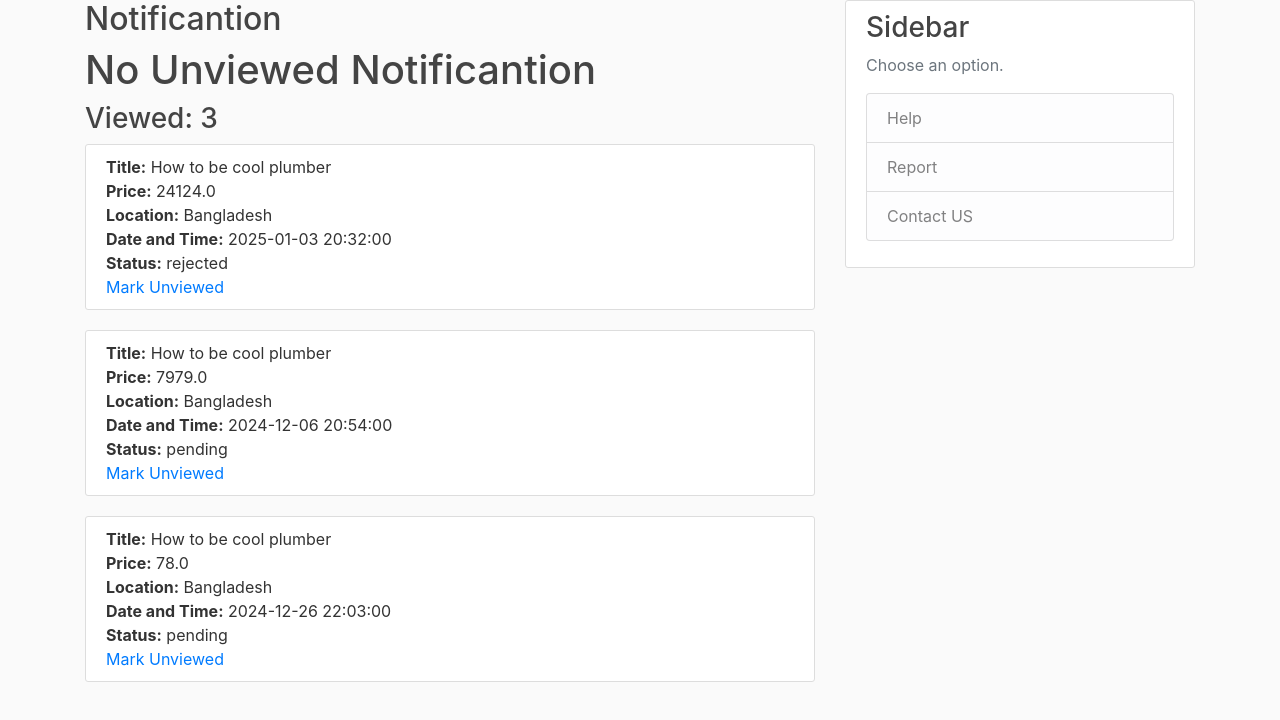
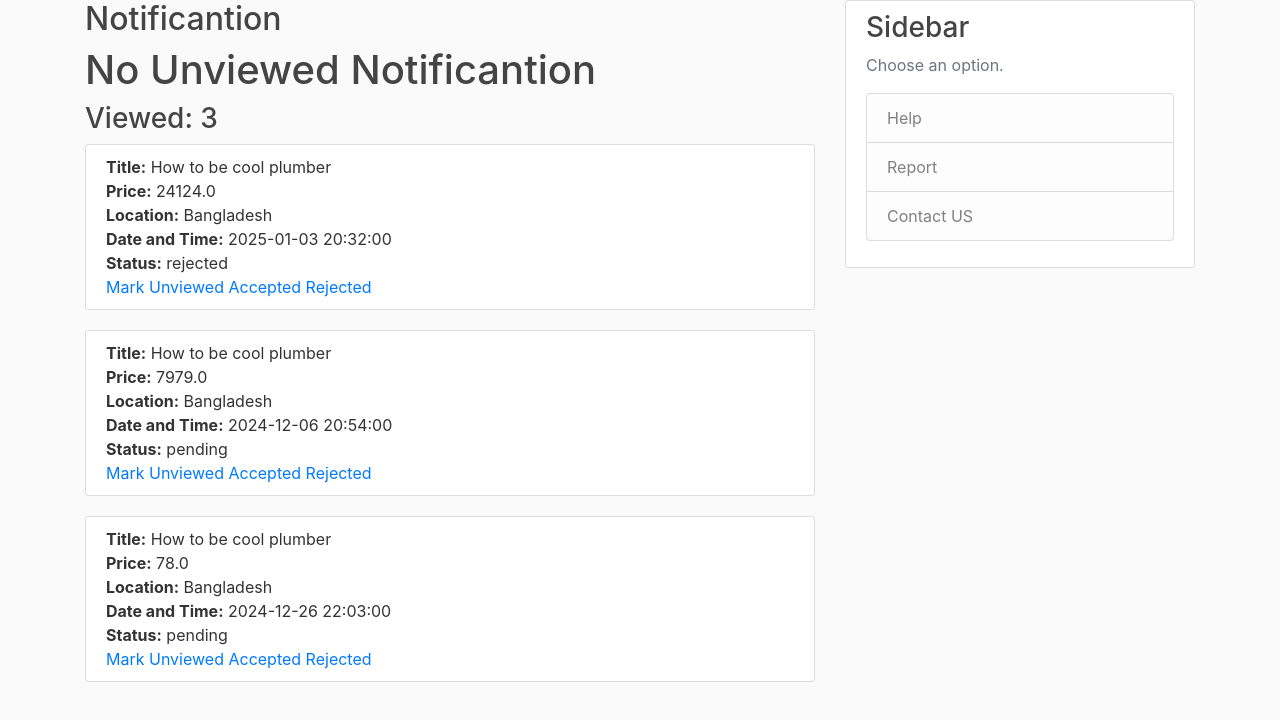
Before and after one commit to Mahadi-Irl/CSE471_Lab_Project, a Flask app: page /notification in a window 1280 px wide. Shown: the part 80-800 px from the top of the page. Run offline with Flask 3, Linux system fonts and the light colour scheme; a user stored in the database is signed in; data comes from the database, SQL or seed files in the repository; both versions use the stored data as it was after the commit; some libraries are stand-ins or nearby versions.

Commit message:
accept / reject

```diff
--- a/flaskapp/routes.py
+++ b/flaskapp/routes.py
@@ -3,7 +3,7 @@ import secrets
 from PIL import Image
 from flask import render_template, url_for, flash, redirect, request
 from flaskapp import app, db, bcrypt
-from flaskapp.models import User, ServiceProvider, Service, Order, NotificationStatus
+from flaskapp.models import User, ServiceProvider, Service, Order, NotificationStatus, OrderStatus
 from flaskapp.forms import RegistrationForm, LoginForm, UpdateAccountForm
 from flask_login import login_user, current_user, logout_user, login_required
 from sqlalchemy import or_
@@ -351,3 +351,28 @@ def updateNotification(order_id):
 
 
     return redirect(url_for('notification'))
+
+
+
+
+@app.route('/acceptOrder/<int:order_id>')
+def acceptOrder(order_id):
+    order = Order.query.get_or_404(order_id)
+
+    order.status = OrderStatus.accepted
+    db.session.commit()
+    flash('Order status updated to "Accepted".', 'success')
+
+    return redirect(url_for('notification'))
+
+
+
+@app.route('/rejectOrder/<int:order_id>')
+def rejectOrder(order_id):
+    order = Order.query.get_or_404(order_id)
+
+    order.status = OrderStatus.rejected
+    db.session.commit()
+    flash('Order status updated to "Rejected".', 'success')
+
+    return redirect(url_for('notification'))
--- a/flaskapp/templates/notification.html
+++ b/flaskapp/templates/notification.html
@@ -14,6 +14,8 @@
             <strong>Date and Time:</strong> {{ note.order_datetime }} <br>
             <strong>Status:</strong> {{ note.status.value }} <br>
             <a href="{{ url_for('updateNotification', order_id = note.id) }}">Mark Viewed</a>
+            <a href="{{ url_for('acceptOrder', order_id = note.id) }}">Accepted</a>
+            <a href="{{ url_for('rejectOrder', order_id = note.id) }}">Rejected</a>
 
         </div>
     {% endfor %}
@@ -34,6 +36,8 @@
             <strong>Date and Time:</strong> {{ view.order_datetime }} <br>
             <strong>Status:</strong> {{ view.status.value }} <br>
             <a href="{{ url_for('updateNotification', order_id = view.id) }}">Mark Unviewed</a>
+            <a href="{{ url_for('acceptOrder', order_id = view.id) }}">Accepted</a>
+            <a href="{{ url_for('rejectOrder', order_id = view.id) }}">Rejected</a>
 
         </div>
     {% endfor %}
```
Also changed, not shown: instance/site.db.
